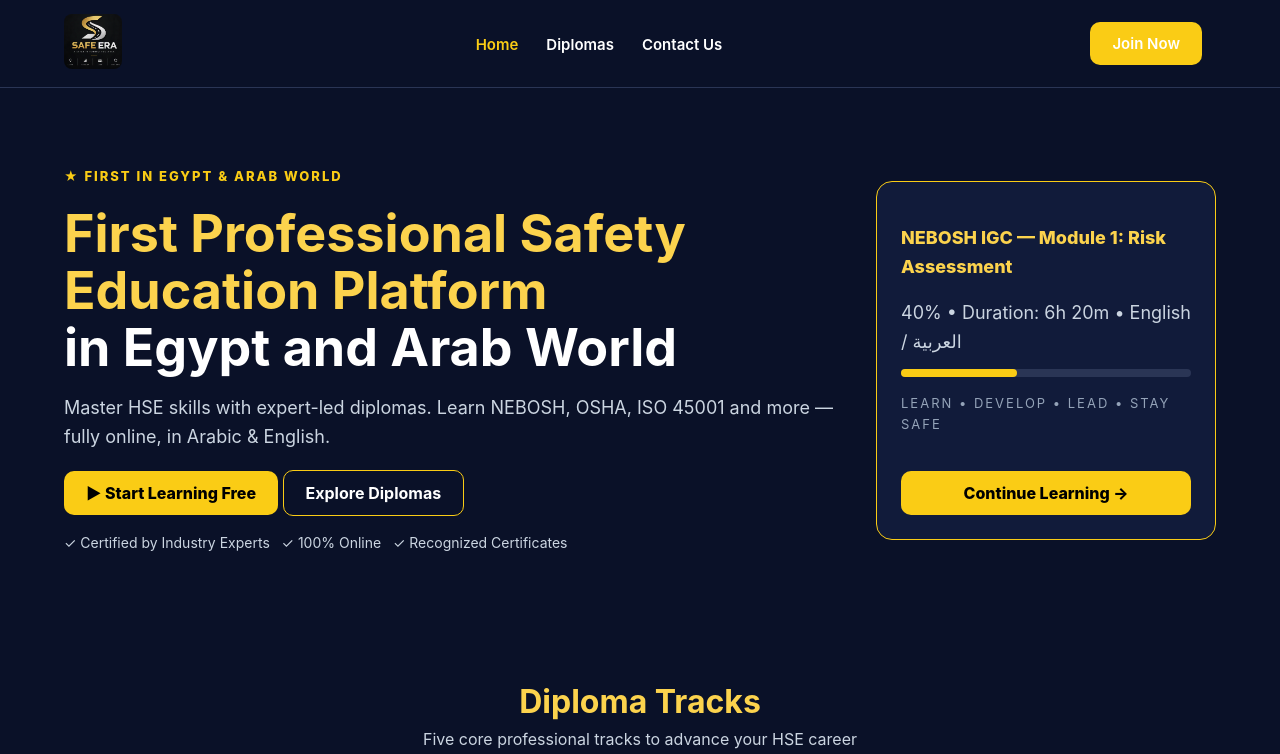
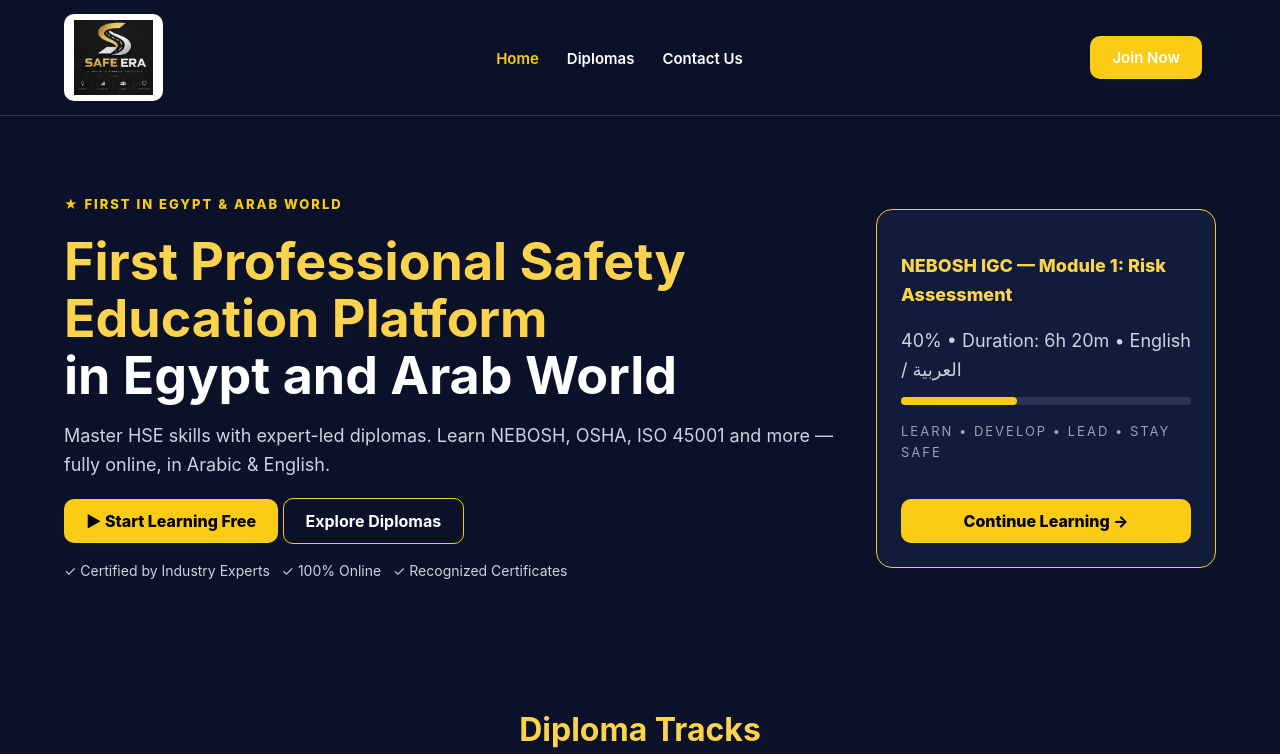
Before and after one commit to mzainhse-bot/safe-era, a plain HTML site: page index.html in a window 1280 px wide. Shown: the top 754 px of the page. Drawn offline with Linux system fonts and the light colour scheme.

Commit message:
Update index.html

```diff
--- a/index.html
+++ b/index.html
@@ -49,7 +49,7 @@ input,textarea,select{width:100%;padding:13px;border-radius:10px;border:1px soli
 <body>
 
 <div class="nav">
-  <div><img src="logo.png" style="height:55px;border-radius:8px"></div>
+ <div style="background:#fff;padding:6px 10px;border-radius:10px;display:inline-block"><img src="logo.png" style="height:75px;width:auto;display:block"></div>
   <div><a href="index.html" class="active">Home</a><a href="#diplomas">Diplomas</a><a href="#contact">Contact Us</a></div>
   <div><a href="#contact" class="btn">Join Now</a></div>
 </div>
```
